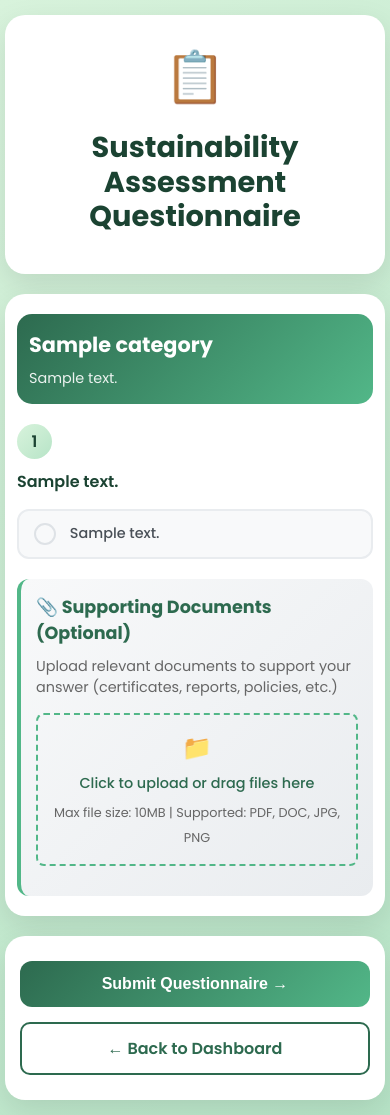
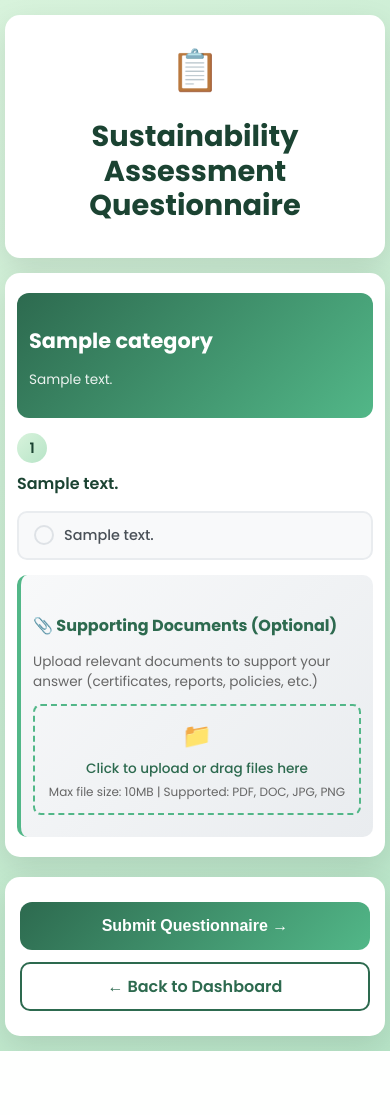
Before and after one commit to nazaninghn/sustindex-, a Django app: template templates/questionnaire/questionnaire.html in a window 390 px wide. After the commit the page ends 1051 px from the top, so only its background shows below. Run offline with Django 4.2, Linux system fonts and the light colour scheme; the template is opened without the code that fills it: values that come from a table or form of the project are taken from there, others are empty; tables that the repository leaves empty hold one stand-in row (values such as "Sample post"); some libraries are stand-ins or nearby versions.

Commit message:
Fix mobile layout issues: compact navigation, proper text visibility, and enable scrolling on questionnaire page

```diff
--- a/templates/questionnaire/questionnaire.html
+++ b/templates/questionnaire/questionnaire.html
@@ -7,22 +7,37 @@
     <title>{% trans "Sustainability Assessment Questionnaire" %} - Sustindex</title>
     <link href="https://fonts.googleapis.com/css2?family=Poppins:wght@300;400;500;600;700;800&display=swap" rel="stylesheet">
     <style>
+        /* Prevent horizontal scroll */
         * {
-            margin: 0;
-            padding: 0;
             box-sizing: border-box;
+        }
+
+        html {
+            overflow-x: hidden;
+            -webkit-overflow-scrolling: touch;
+        }
+
+        body {
+            overflow-x: hidden;
+            -webkit-overflow-scrolling: touch;
+            position: relative;
         }
 
         body {
             font-family: 'Poppins', sans-serif;
             background: linear-gradient(135deg, #d8f3dc 0%, #b7e4c7 100%);
             min-height: 100vh;
-            padding: 40px 20px;
+            padding: 20px 10px;
+            margin: 0;
+            overflow-x: hidden;
+            -webkit-overflow-scrolling: touch;
         }
 
         .container {
             max-width: 900px;
             margin: 0 auto;
+            position: relative;
+            z-index: 1;
         }
 
         .header {
@@ -246,136 +261,201 @@
 
         @media (max-width: 768px) {
             body {
-                padding: 20px 10px;
+                padding: 10px 5px;
+                min-height: 100vh;
+                overflow-x: hidden;
+                overflow-y: auto;
+                -webkit-overflow-scrolling: touch;
             }
 
             .container {
                 max-width: 100%;
+                margin: 0 auto;
+                padding: 0;
             }
 
             .header {
-                padding: 30px 20px;
-                margin-bottom: 20px;
+                padding: 20px 15px;
+                margin-bottom: 15px;
+                border-radius: 15px;
             }
 
             .header h1 {
-                font-size: 2rem;
+                font-size: 1.8rem;
                 line-height: 1.2;
+                margin-bottom: 10px;
             }
 
             .header .icon {
-                font-size: 50px;
-                margin-bottom: 15px;
+                font-size: 40px;
+                margin-bottom: 10px;
             }
 
             .category-card {
-                padding: 25px 15px;
-                margin-bottom: 20px;
+                padding: 20px 12px;
+                margin-bottom: 15px;
+                border-radius: 15px;
+                overflow: visible;
             }
 
             .category-header {
-                padding: 20px 15px;
-                margin-bottom: 20px;
+                padding: 15px 12px;
+                margin-bottom: 15px;
+                border-radius: 12px;
             }
 
             .category-header h2 {
-                font-size: 1.5rem;
+                font-size: 1.3rem;
                 margin-bottom: 8px;
             }
 
             .category-header p {
-                font-size: 0.9rem;
+                font-size: 0.85rem;
             }
 
             .choices-container {
                 margin-left: 0;
+                overflow: visible;
             }
 
             .question-text {
                 flex-direction: column;
                 align-items: flex-start;
-                font-size: 1.1rem;
+                font-size: 1rem;
                 margin-bottom: 15px;
+                word-wrap: break-word;
             }
 
             .question-number {
-                margin-bottom: 10px;
+                margin-bottom: 8px;
                 margin-right: 0;
+                width: 30px;
+                height: 30px;
+                line-height: 30px;
+                font-size: 0.9rem;
             }
 
             .question-block {
-                margin-bottom: 30px;
-                padding-bottom: 30px;
+                margin-bottom: 25px;
+                padding-bottom: 25px;
+                overflow: visible;
+            }
+
+            .choice-option {
+                margin-bottom: 12px;
+                overflow: visible;
             }
 
             .choice-label {
-                padding: 15px 20px;
-                font-size: 0.95rem;
+                padding: 12px 15px;
+                font-size: 0.9rem;
                 line-height: 1.4;
                 word-wrap: break-word;
                 white-space: normal;
+                overflow: visible;
+                border-radius: 10px;
+                min-height: 44px;
+                display: flex;
+                align-items: center;
             }
 
             .choice-label::before {
-                width: 18px;
-                height: 18px;
+                width: 16px;
+                height: 16px;
                 margin-right: 10px;
                 flex-shrink: 0;
             }
 
             .submit-section {
-                padding: 30px 20px;
+                padding: 20px 15px;
+                border-radius: 15px;
+                margin-top: 20px;
             }
 
             .btn-submit {
-                padding: 16px 40px;
-                font-size: 1.1rem;
+                padding: 14px 30px;
+                font-size: 1rem;
                 width: 100%;
+                min-height: 48px;
             }
 
             .btn-back {
-                padding: 12px 25px;
-                margin-top: 15px;
+                padding: 10px 20px;
+                margin-top: 12px;
                 width: 100%;
                 text-align: center;
                 box-sizing: border-box;
+                min-height: 44px;
+                display: flex;
+                align-items: center;
+                justify-content: center;
             }
 
             /* Document upload improvements for mobile */
             .document-upload-section {
-                margin-top: 20px !important;
-                padding: 15px !important;
+                margin-top: 15px !important;
+                padding: 12px !important;
+                border-radius: 10px !important;
+                overflow: visible !important;
+            }
+
+            .document-upload-section h5 {
+                font-size: 1rem !important;
+                margin-bottom: 8px !important;
+            }
+
+            .document-upload-section p {
+                font-size: 0.85rem !important;
+                margin-bottom: 12px !important;
             }
 
             .upload-area {
-                padding: 15px !important;
+                padding: 12px !important;
+                border-radius: 8px !important;
+                min-height: 80px !important;
+                display: flex !important;
+                flex-direction: column !important;
+                align-items: center !important;
+                justify-content: center !important;
             }
 
             .upload-icon {
                 font-size: 1.5em !important;
-                margin-bottom: 8px !important;
+                margin-bottom: 6px !important;
             }
 
             .upload-area p {
-                font-size: 0.9rem !important;
-                margin-bottom: 5px !important;
+                font-size: 0.85rem !important;
+                margin: 0 0 4px 0 !important;
+                text-align: center !important;
             }
 
             .upload-area small {
-                font-size: 0.8rem !important;
+                font-size: 0.75rem !important;
+                text-align: center !important;
+            }
+
+            .uploaded-files {
+                margin-top: 10px !important;
+                overflow: visible !important;
             }
 
             .uploaded-files > div {
-                padding: 8px 12px !important;
-                margin-bottom: 8px !important;
+                padding: 8px 10px !important;
+                margin-bottom: 6px !important;
+                border-radius: 6px !important;
+                overflow: visible !important;
+                word-wrap: break-word !important;
             }
 
             .uploaded-files strong {
-                font-size: 0.9rem !important;
+                font-size: 0.85rem !important;
+                display: block !important;
+                margin-bottom: 2px !important;
             }
 
             .uploaded-files small {
-                font-size: 0.8rem !important;
+                font-size: 0.75rem !important;
             }
         }
 
```
Also changed, not shown: templates/home.html (+62 -48 lines).
